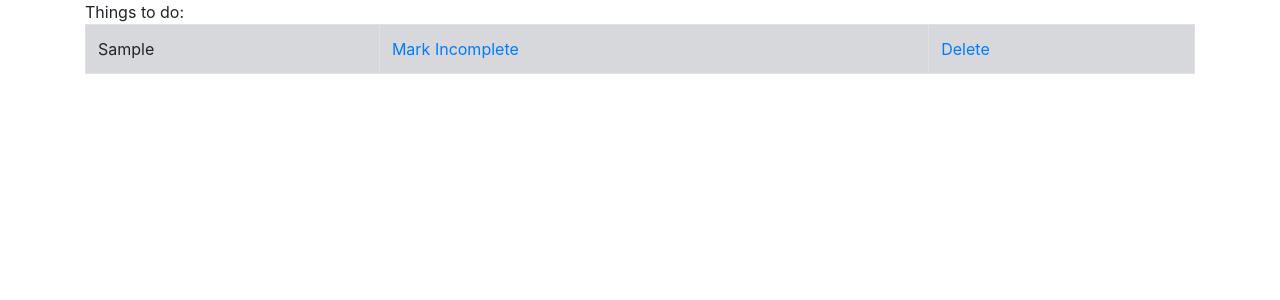
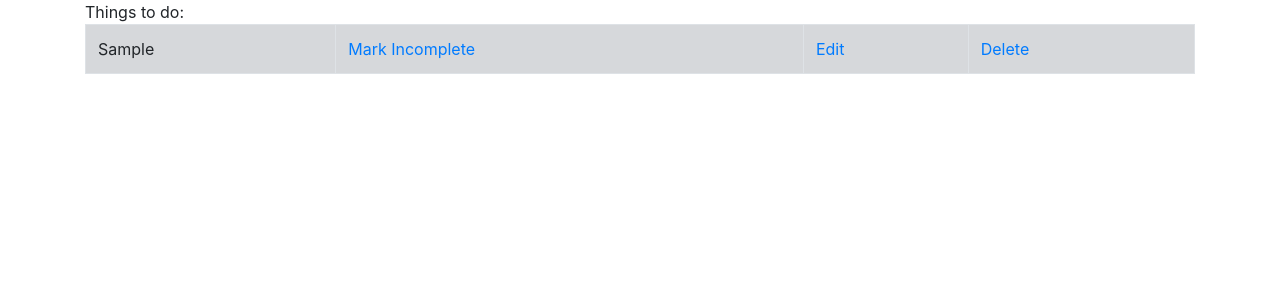
Before and after one commit to kcamloyd/django-todo, a Django app: page / in a window 1280 px wide. Shown: the part 56-356 px from the top of the page. Run offline with Django 3.2, Linux system fonts and the light colour scheme; tables that the repository leaves empty hold one stand-in row (values such as "Sample post"); some libraries are stand-ins or nearby versions.

Commit message:
Add edit feature

```diff
--- a/todo_list/templates/home.html
+++ b/todo_list/templates/home.html
@@ -23,12 +23,14 @@
                     <tr class="table-secondary">
                         <td>{{ item.item }}</td>
                         <td><a href="{% url 'undone' item.id %}">Mark Incomplete</a></td>
+                        <td><a href="{% url 'edit' item.id %}">Edit</a></td>
                         <td><a href="{% url 'delete' item.id %}">Delete</a></td>
                     </tr>
                 {% else %}
                     <tr>
                         <td>{{ item.item }}</td>
                         <td><a href="{% url 'done' item.id %}">Mark Completed</a></td>
+                        <td><a href="{% url 'edit' item.id %}">Edit</a></td>
                         <td><a href="{% url 'delete' item.id %}">Delete</a></td>
                     </tr>
                 {% endif %}
--- a/todo_list/urls.py
+++ b/todo_list/urls.py
@@ -6,5 +6,6 @@ urlpatterns = [
     path('about/', views.about, name='about'),
     path('delete/<item_id>', views.delete, name='delete'),
     path('done/<item_id>', views.done, name='done'),
-    path('undone/<item_id>', views.undone, name='undone')
+    path('undone/<item_id>', views.undone, name='undone'),
+    path('edit/<item_id>', views.edit, name='edit')
 ]
--- a/todo_list/views.py
+++ b/todo_list/views.py
@@ -39,3 +39,17 @@ def undone(request, item_id):
     item.completed = False
     item.save()
     return redirect('home')
+
+def edit(request, item_id):
+    if request.method == 'POST':
+        item = List.objects.get(pk=item_id)
+        form = ListForm(request.POST or None, instance=item)
+
+        if form.is_valid():
+            form.save()
+            messages.success(request, ('Item has been edited'))
+            return redirect('home')
+
+    else:
+        item = List.objects.get(pk=item_id)
+        return render(request, 'edit.html', {'item': item})
```
Also changed, not shown: todo_list/templates/edit.html (added, +14 -0 lines).
